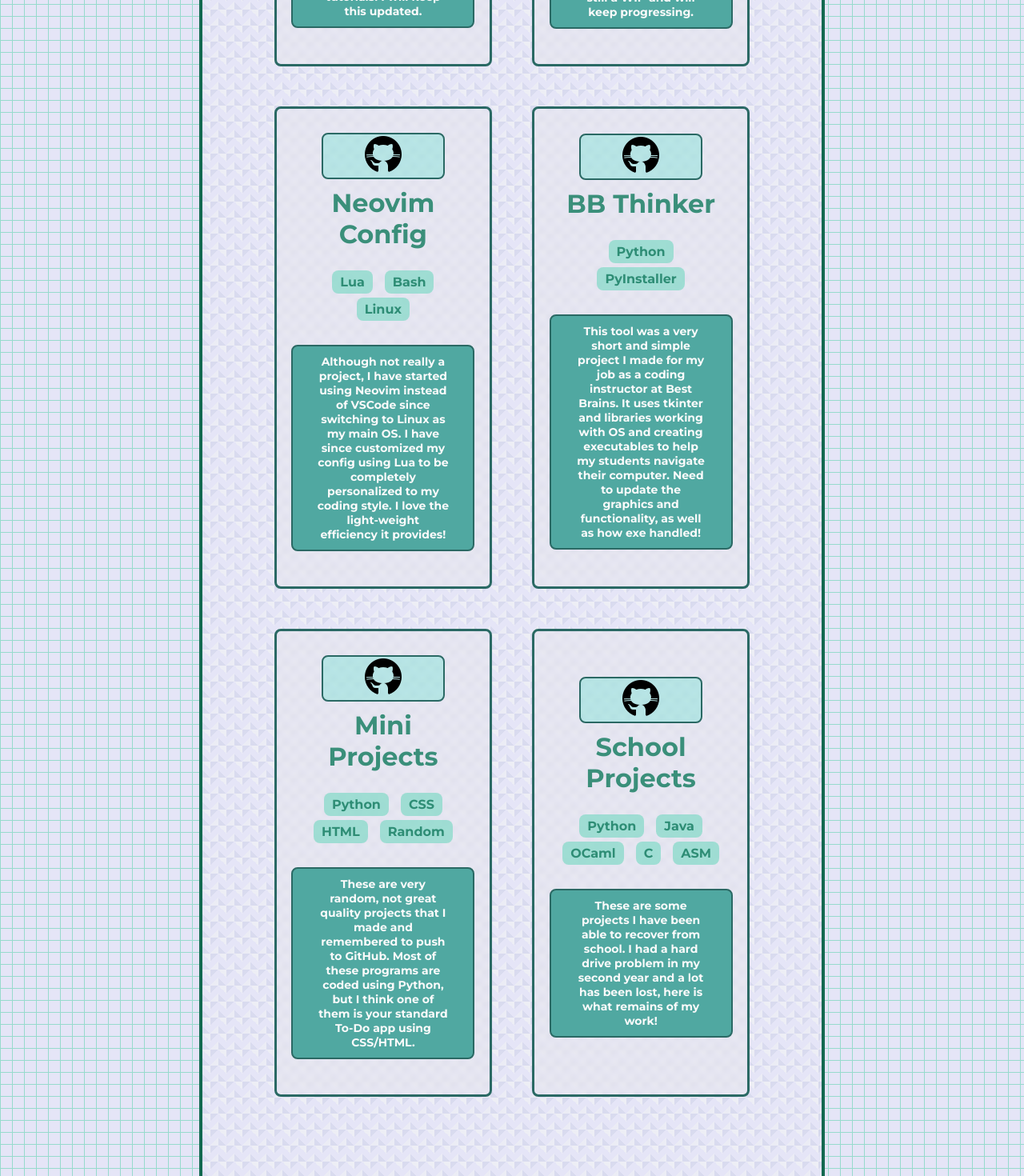
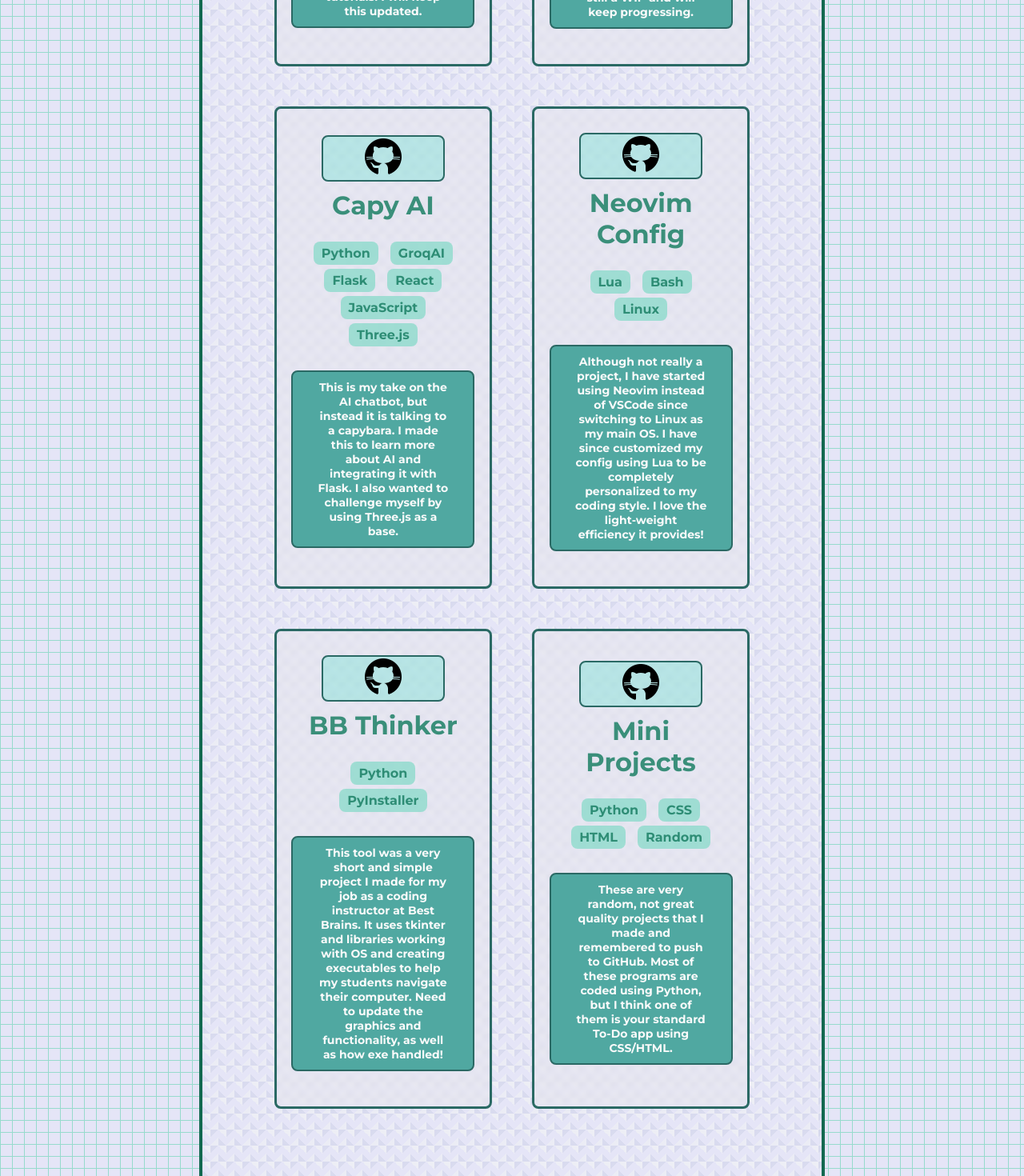
Before and after one commit to Gitphin/portfolio-site, a React (Vite) app: page / in a window 1280 px wide. Shown: the part 3820-5290 px from the top of the page at 80% size. Built offline with nearby package versions, Linux system fonts and the light colour scheme.

Commit message:
Added new project

```diff
--- a/src/components/projects/Projects.jsx
+++ b/src/components/projects/Projects.jsx
@@ -16,6 +16,14 @@ const project_data = [
         title: 'Midas Lang',
         skills: ['Rust', 'ASM', 'Java'],
         description: "This is my attempt at learning more about Rust while making my own language! I have made a basic lexer/parser and AST while following the book 'Crafting Interpreters'. This is still a WIP and will keep progressing."
+    },
+
+    {
+        image: github,
+        link: "https://github.com/Gitphin/capy-ai",
+        title: 'Capy AI',
+        skills: ['Python', 'GroqAI', 'Flask', 'React', 'JavaScript', 'Three.js'],
+        description: "This is my take on the AI chatbot, but instead it is talking to a capybara. I made this to learn more about AI and integrating it with Flask. I also wanted to challenge myself by using Three.js as a base.",
     },
 
     {
@@ -40,14 +48,6 @@ const project_data = [
         title: 'Mini Projects',
         skills: ['Python', 'CSS', 'HTML', 'Random'],
         description: "These are very random, not great quality projects that I made and remembered to push to GitHub. Most of these programs are coded using Python, but I think one of them is your standard To-Do app using CSS/HTML.",
-    },
-
-    {
-        image: github,
-        link: "https://github.com/Gitphin/school_projects",
-        title: 'School Projects',
-        skills: ['Python', 'Java', 'OCaml', 'C', 'ASM'],
-        description: "These are some projects I have been able to recover from school. I had a hard drive problem in my second year and a lot has been lost, here is what remains of my work!",
     },
 ];
 
```
